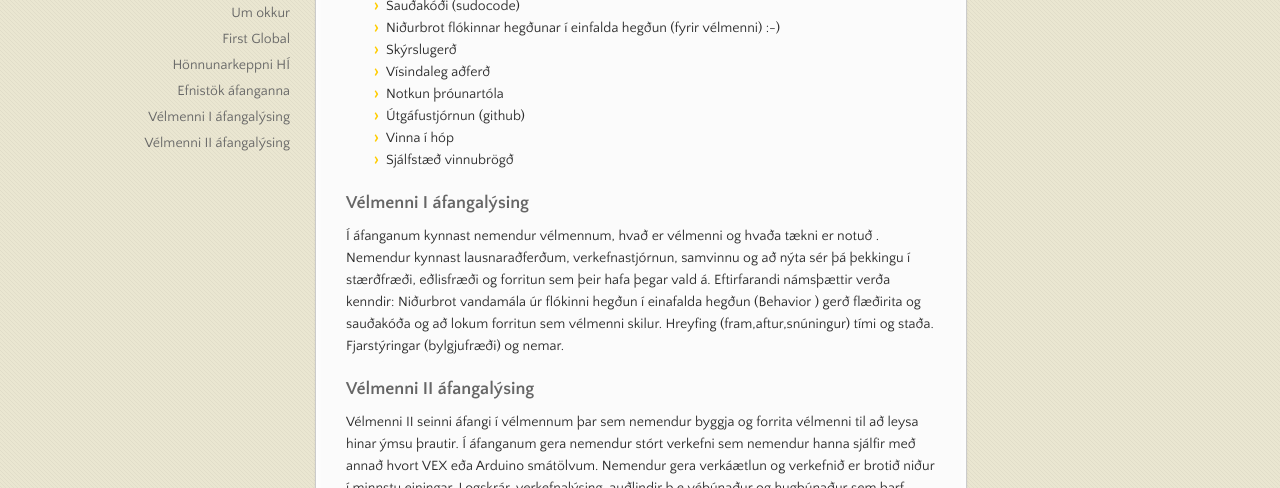
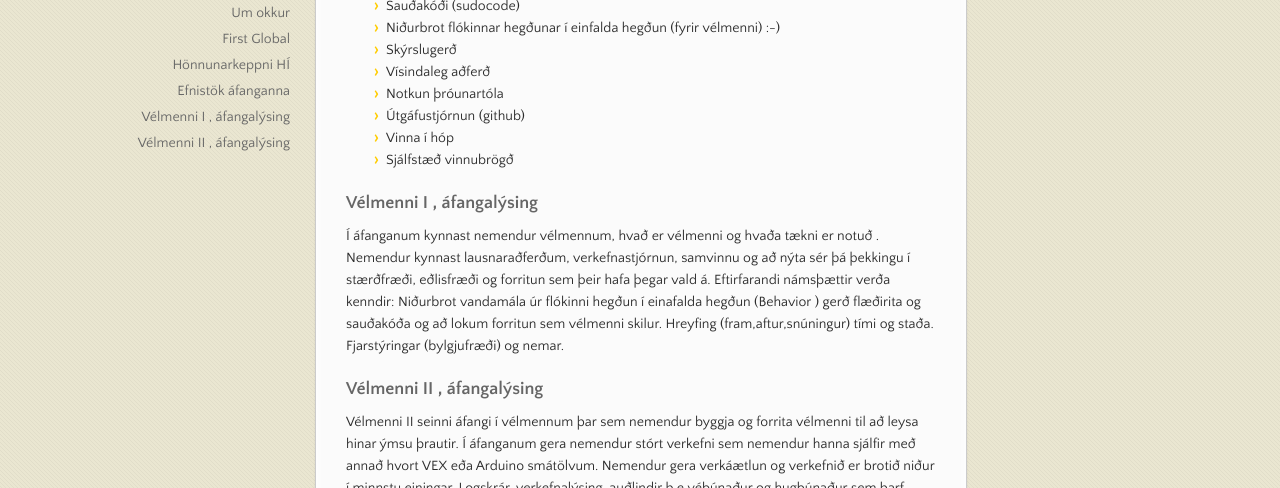
Before and after one commit to eirben/eirben.github.io, a Jekyll site: the page built from index.md, in a window 1280 px wide and 900 px high, scrolled down 2442 px. Shown: the part 246-734 px from the top of the window. Built offline with Jekyll 4.4.1, drawn with Linux system fonts in a browser that asks for light colours; our own code applies the rules of GitHub Pages for plain Markdown files.

```diff
--- a/index.md
+++ b/index.md
@@ -39,8 +39,8 @@ Nánar um keppnina hér:
 *   Vinna í hóp
 *   Sjálfstæð vinnubrögð
 
-### Vélmenni I áfangalýsing
+### Vélmenni I , áfangalýsing
 Í áfanganum kynnast nemendur vélmennum, hvað er vélmenni og hvaða tækni er notuð . Nemendur kynnast lausnaraðferðum, verkefnastjórnun, samvinnu og að nýta sér þá þekkingu í stærðfræði, eðlisfræði og forritun sem þeir hafa þegar vald á. Eftirfarandi námsþættir verða kenndir: Niðurbrot vandamála úr flókinni hegðun í einafalda hegðun (Behavior ) gerð flæðirita og sauðakóða og að lokum forritun sem vélmenni skilur. Hreyfing (fram,aftur,snúningur) tími og staða. Fjarstýringar (bylgjufræði) og nemar.
 
-### Vélmenni II áfangalýsing
+### Vélmenni II , áfangalýsing
 Vélmenni II seinni áfangi í vélmennum þar sem nemendur byggja og forrita vélmenni til að leysa hinar ýmsu þrautir. Í áfanganum gera nemendur stórt verkefni sem nemendur hanna sjálfir með annað hvort VEX eða Arduino smátölvum. Nemendur gera verkáætlun og verkefnið er brotið niður í minnstu einingar. Logskrár, verkefnalýsing, auðlindir þ.e vébúnaður og hugbúnaður sem þarf, flæðirit, sauðakóði og innleiðing. Öllu er steypt saman í lokaskýrslu og vef sem er með góðri framsetningu og aðgengilegur .
```
